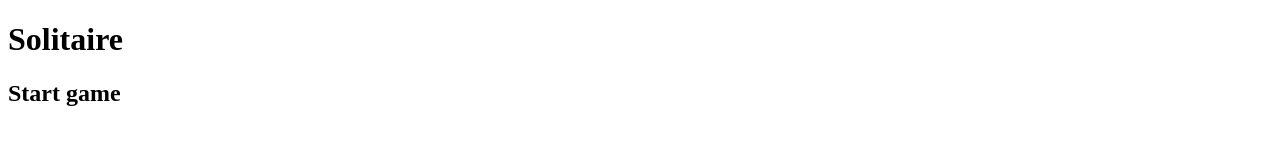
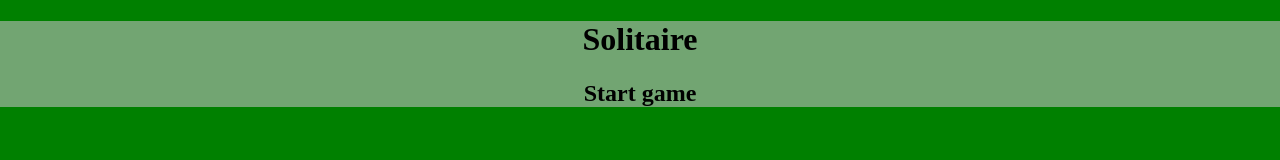
Before and after one commit to MichalStadnik2002/Solitaire, a plain HTML site: page index.html in a window 1280 px wide. Drawn offline with Linux system fonts and the light colour scheme.

Commit message:
feat (style.css->#initial_page) : stylize initial_page div, reset margin and padding in all document, add temporary body background color

```diff
--- a/style.css
+++ b/style.css
@@ -1,4 +1,19 @@
+body
+{
+    margin: 0;
+    padding: 0;
+    background-color: green;
+}
+
 #playboard
 {
     display: none;
 }
+
+#initial_page
+{
+    width: 100%;
+    height: 100%;
+    background-color: hsla(0, 0%, 75%, 0.6);
+    text-align: center;
+}
```
